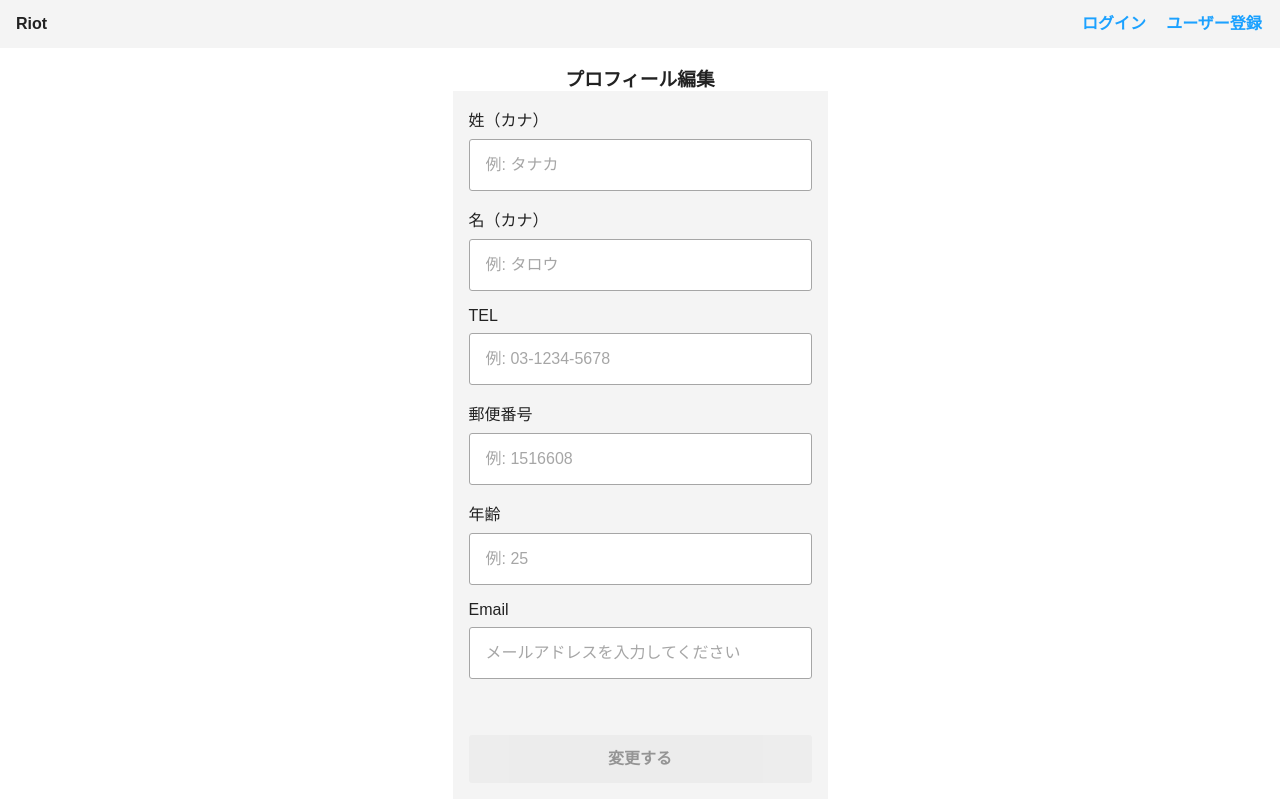
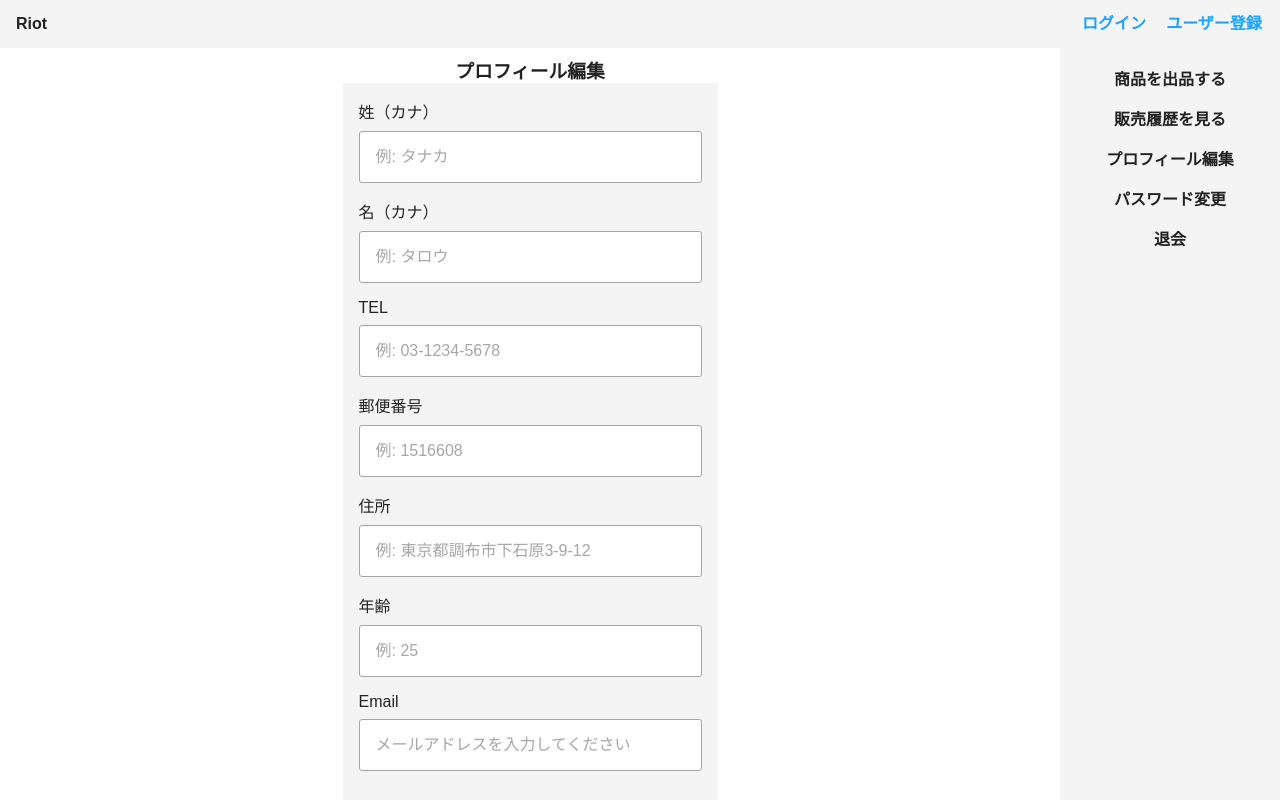
Before and after one commit to kimuniiii/Personal-Development, a Next.js app in the folder packages/client/: page /profile-edit in a window 1280 px wide. Shown: the top 800 px of the page. Built offline with nearby package versions, Linux system fonts and the light colour scheme.

Commit message:
プロフィール編集ページの実装を「画像アップロード」以外の部分の実装完了

```diff
--- a/packages/client/src/pages/profile-edit/index.tsx
+++ b/packages/client/src/pages/profile-edit/index.tsx
@@ -35,7 +35,7 @@ const ProfileEditPage = (): JSX.Element => {
   return (
     <React.Fragment>
       <HeadTemplate pageTitle='プロフィール編集ページ' />
-      <CommonTemplate>
+      <CommonTemplate isSideBar={true}>
         <StProfileEditFormContainer onSubmit={handleSubmit(onSubmit)}>
           <h3>プロフィール編集</h3>
           <StProfileEditContainer>
@@ -112,6 +112,20 @@ const ProfileEditPage = (): JSX.Element => {
               })}
             />
             <Input
+              type='text'
+              id='address'
+              name='address'
+              labelText='住所'
+              placeholder='例: 東京都調布市下石原3-9-12'
+              isError={!!errors.address}
+              errors={errors}
+              width='343px'
+              fontSizeValue='16px'
+              register={register('address', {
+                required: { message: '必須入力項目です！', value: true },
+              })}
+            />
+            <Input
               type='number'
               id='ageNumber'
               name='ageNumber'
@@ -176,16 +190,15 @@ const StProfileEditFormContainer = styled.form`
   ** CommonFooterのheight : 56px
   */
   min-height: calc(100vh - (48px + 56px));
-  padding: 16px;
+  padding: 8px;
 `;
 
-const StProfileEditContainer = styled.div`
+const StProfileEditContainer = styled.section`
   display: flex;
   flex-direction: column;
   align-items: center;
   gap: 16px;
   width: 375px;
-  height: auto;
   padding: 16px;
   background-color: ${COLOR_PALETTE.LIGHT_GRAY};
 `;
```
